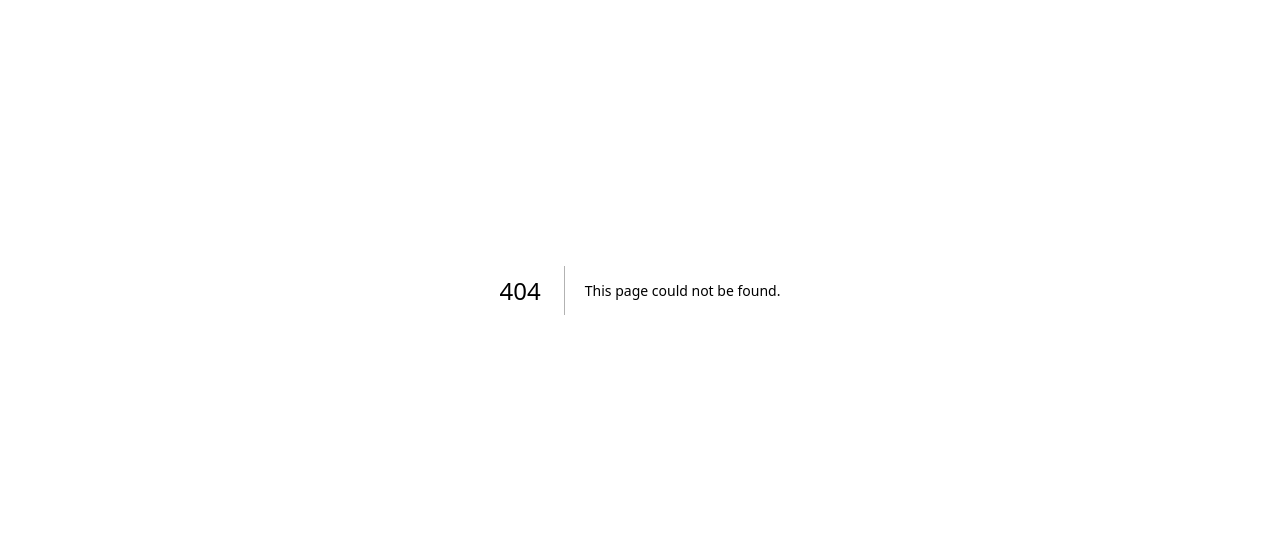
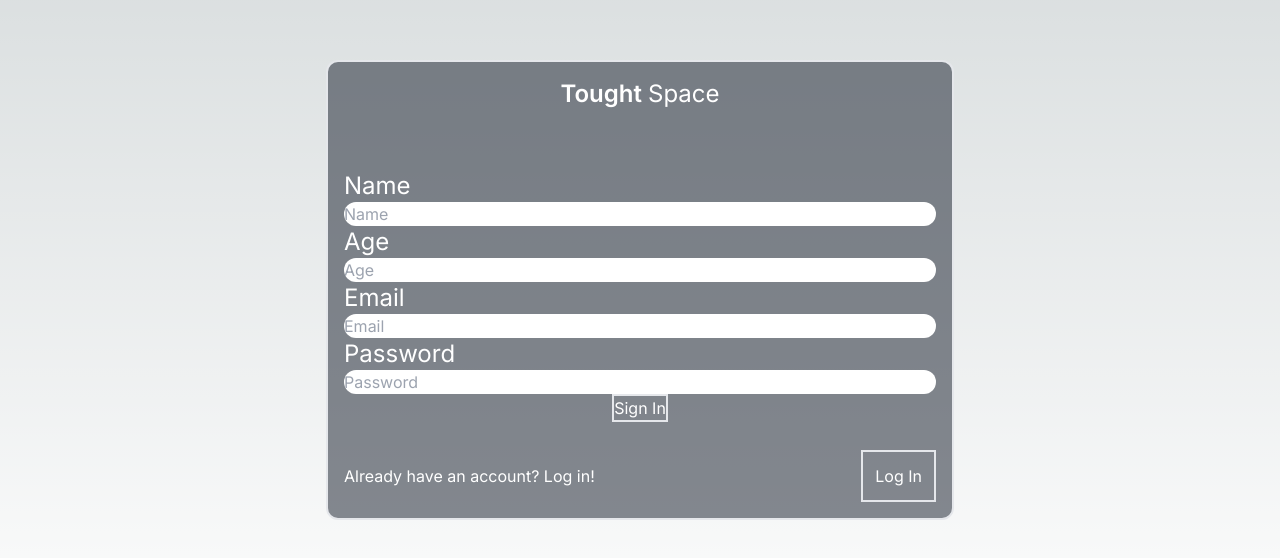
Before and after one commit to guvenfazli/Thought-Space, a Next.js app in the folder tought-space/: page /LogInSignIn in a window 1280 px wide. Before the commit this address had no page. Shown: the part 110-668 px from the top of the page. Built offline with nearby package versions, Linux system fonts and the light colour scheme.

Commit message:
User Log in and Register forming is done

```diff
--- /dev/null
+++ b/tought-space/Components/LogInSignIn/LogIn.jsx
@@ -0,0 +1,15 @@
+export default function LogIn() {
+
+  return (
+    <form className="flex flex-col p-1 gap-y-4">
+      <label htmlFor="email" className="text-2xl">Email</label>
+      <input type="email" name="email" className="text-black p-2 rounded-xl" placeholder="Email" />
+      <label htmlFor="password" className="text-2xl">Password</label>
+      <input type="password" name="password" className="text-black p-2 rounded-xl" placeholder="Password" />
+      <div className="flex justify-center items-center">
+        <button type="submit" className="py-2 px-8 border-2 rounded-2xl duration-150 ease-in-out bg-blue-800 hover:bg-blue-500 text-white font-bold">Log In</button>
+      </div>
+
+    </form>
+  )
+}
--- /dev/null
+++ b/tought-space/Components/LogInSignIn/LogInSignInNav.jsx
@@ -0,0 +1,21 @@
+import Link from "next/link"
+import { useSearchParams } from 'next/navigation'
+export default function LogInSignInNav({mode}) {
+
+
+  return (
+    <>
+      {mode === "logIn" ?
+        <div className="flex p-1 items-center justify-between">
+          <p>Don't have an account? Create one!</p>
+          <Link href={"/LogInSignIn?mode=signIn"} className='p-3 bg-blue-500 whitespace-nowrap duration-150 ease-in-out hover:bg-blue-700 text-white font-bold py-2 px-4  mr-2 border-2 rounded-3xl'>Sign In</Link>
+        </div> :
+        <div className='flex p-1 items-center justify-between'>
+          <p>Already have an account? Log in!</p>
+          <Link href={"/LogInSignIn?mode=logIn"} className='p-3 bg-blue-700 whitespace-nowrap hover:bg-blue-500 text-white font-bold py-2 px-4  border-2 rounded-3xl'>Log In</Link>
+        </div>
+      }
+
+    </>
+  )
+}
--- /dev/null
+++ b/tought-space/Components/LogInSignIn/SignIn.jsx
@@ -0,0 +1,18 @@
+export default function SignIn() {
+
+  return (
+    <form className="flex flex-col p-1 gap-y-4">
+      <label htmlFor="name" className="text-2xl">Name</label>
+      <input type="text" name="name" className="text-black p-2 rounded-xl" placeholder="Name" />
+      <label htmlFor="age" className="text-2xl">Age</label>
+      <input type="text" name="age" className="text-black p-2 rounded-xl" placeholder="Age" />
+      <label htmlFor="email" className="text-2xl">Email</label>
+      <input type="email" name="email" className="text-black p-2 rounded-xl" placeholder="Email" />
+      <label htmlFor="password" className="text-2xl">Password</label>
+      <input type="password" name="password" className="text-black p-2 rounded-xl" placeholder="Password" />
+      <div className="flex justify-center items-center">
+        <button type="submit" className="py-2 px-8 border-2 rounded-2xl bg-blue-600 duration-150 ease-in-out hover:bg-blue-700 text-white font-bold">Sign In</button>
+      </div>
+    </form>
+  )
+}
--- /dev/null
+++ b/tought-space/app/LogInSignIn/page.jsx
@@ -0,0 +1,23 @@
+"use client"
+import LogIn from "@/Components/LogInSignIn/LogIn"
+import SignIn from "@/Components/LogInSignIn/SignIn"
+import LogInSignInNav from "@/Components/LogInSignIn/LogInSignInNav"
+import { useSearchParams } from "next/navigation"
+export default function LogInSignInPage() {
+  const searchParams = useSearchParams()
+  let mode = searchParams.get('mode')
+  return (
+    <div className="flex w-full h-screen justify-center items-center p-3 text-white ">
+      <div className="flex flex-col bg-gray-900 bg-opacity-50 gap-y-7 justify-center w-1/2 border-2 p-4 rounded-xl max-sm:w-full">
+        <div className="flex justify-center">
+          <p className="text-2xl mb-8 text-white font-semibold">Tought <span className="font-normal">Space</span></p>
+        </div>
+        {mode === "logIn" ? <LogIn /> : <SignIn />}
+        <LogInSignInNav mode={mode} />
+
+      </div>
+
+
+    </div>
+  )
+}
```
